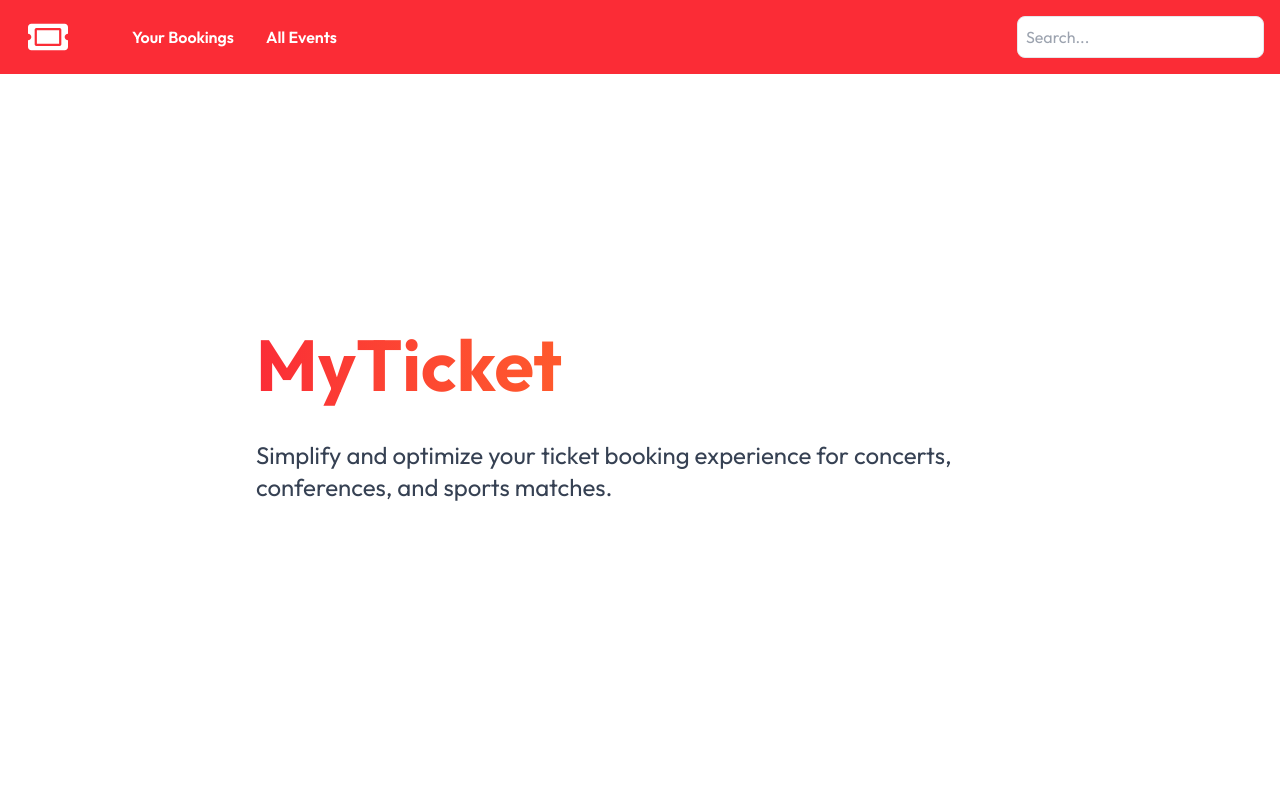
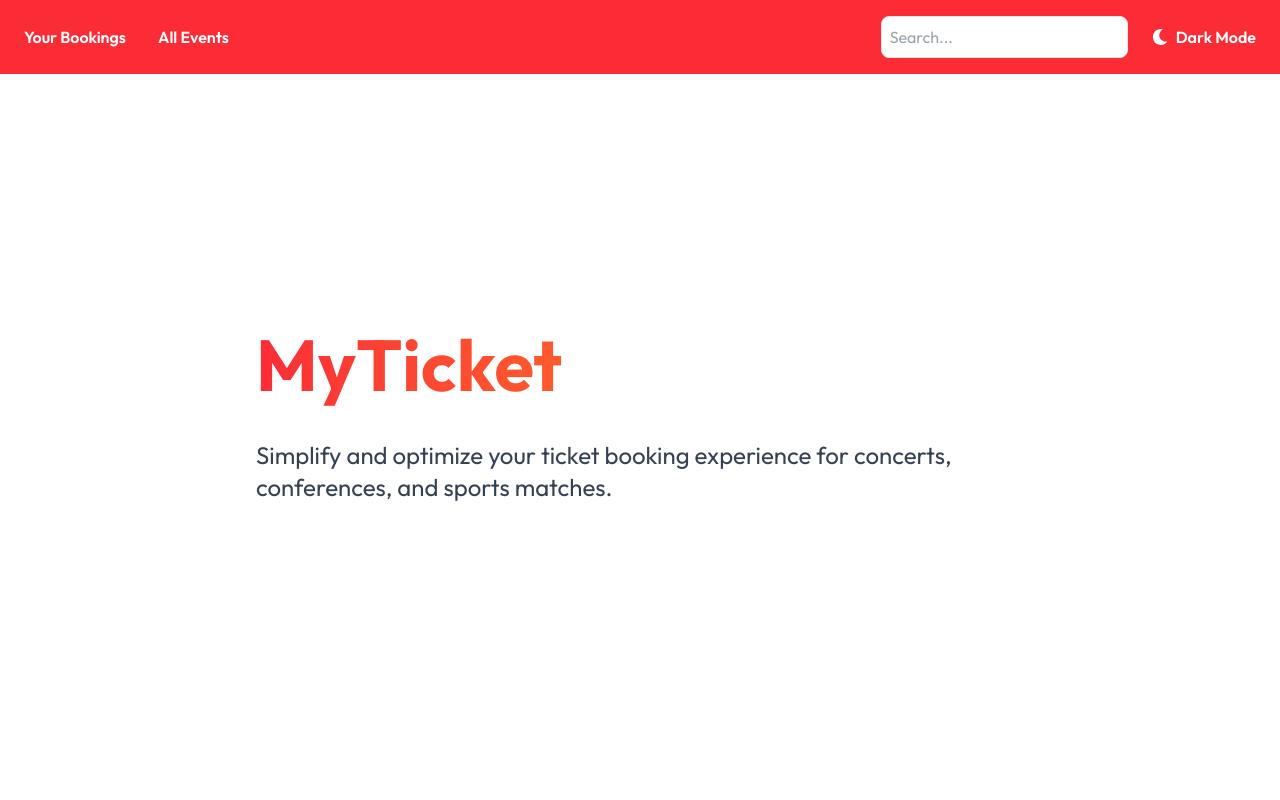
Before and after one commit to angelaleekim/my-ticket, a React (Vite) app: page / in a window 1280 px wide. Shown: the top 800 px of the page. Built offline with nearby package versions, Linux system fonts and the light colour scheme.

Commit message:
Update text in dark mode

```diff
--- a/src/components/EventsGrid.jsx
+++ b/src/components/EventsGrid.jsx
@@ -116,10 +116,10 @@ const EventsGrid = () => {
         <h2 className="text-xl font-bold mb-4">
           {isCancel ? "Confirm Cancellation" : "Confirm Booking"}
         </h2>
-        <p>
+        <h3 className="modal">
           Are you sure you want to{" "}
           {isCancel ? "cancel the booking for" : "book"} {selectedEvent?.name}?
-        </p>
+        </h3>
       </Modal>
     </div>
   );
--- a/src/components/Modal.jsx
+++ b/src/components/Modal.jsx
@@ -5,8 +5,8 @@ const Modal = ({ isOpen, onClose, onConfirm, children }) => {
 
   return (
     <div className="fixed inset-0 flex items-center justify-center bg-gray-400/10">
-      <div className="bg-white p-6 rounded-lg">
-        {children}
+      <div className="bg-white p-6 rounded-lg text-black">
+        <div className="text-black">{children}</div>
         <div className="mt-4 flex justify-end space-x-4">
           <button
             onClick={onClose}
--- a/src/components/Navbar.jsx
+++ b/src/components/Navbar.jsx
@@ -1,14 +1,28 @@
-import React from "react";
+import React, { useState, useEffect } from "react";
 import { Link } from "react-router-dom";
-import { FaTicketAlt } from "react-icons/fa";
+import { FaSun, FaMoon } from "react-icons/fa";
 
 const Navbar = () => {
+  const [darkMode, setDarkMode] = useState(() => {
+    return localStorage.getItem("darkMode") === "true";
+  });
+
+  useEffect(() => {
+    if (darkMode) {
+      document.documentElement.classList.add("dark");
+    } else {
+      document.documentElement.classList.remove("dark");
+    }
+  }, [darkMode]);
+
+  const toggleDarkMode = () => {
+    setDarkMode(!darkMode);
+    localStorage.setItem("darkMode", !darkMode);
+  };
+
   return (
     <nav className="bg-red-500 p-4 flex justify-between items-center fixed top-0 w-full z-10">
-      <div className="flex items-center space-x-4">
-        <Link to="/">
-          <FaTicketAlt className="w-10 h-10 mr-10 mx-3 text-white" />
-        </Link>
+      <div className="flex space-x-4">
         <Link
           to="/bookings"
           className="text-white font-semibold hover:bg-red-600 p-2 rounded-lg"
@@ -22,11 +36,20 @@ const Navbar = () => {
           All Events
         </Link>
       </div>
-      <input
-        type="text"
-        placeholder="Search..."
-        className="p-2 rounded-lg border border-gray-200 bg-white focus:outline-none"
-      />
+      <div className="flex items-center space-x-4">
+        <input
+          type="text"
+          placeholder="Search..."
+          className="p-2 rounded-lg border border-gray-200 bg-white focus:outline-none"
+        />
+        <button
+          onClick={toggleDarkMode}
+          className="flex items-center text-white font-semibold hover:bg-red-600 p-2 rounded-lg"
+        >
+          {darkMode ? <FaSun className="mr-2" /> : <FaMoon className="mr-2" />}
+          {darkMode ? "Light Mode" : "Dark Mode"}
+        </button>
+      </div>
     </nav>
   );
 };
--- a/src/index.css
+++ b/src/index.css
@@ -40,3 +40,7 @@ input::placeholder {
 .dark input::placeholder {
   color: #9ca3af; /* Tailwind's gray-400 */
 }
+
+.modal h3 {
+  color: #000000;
+}
```
